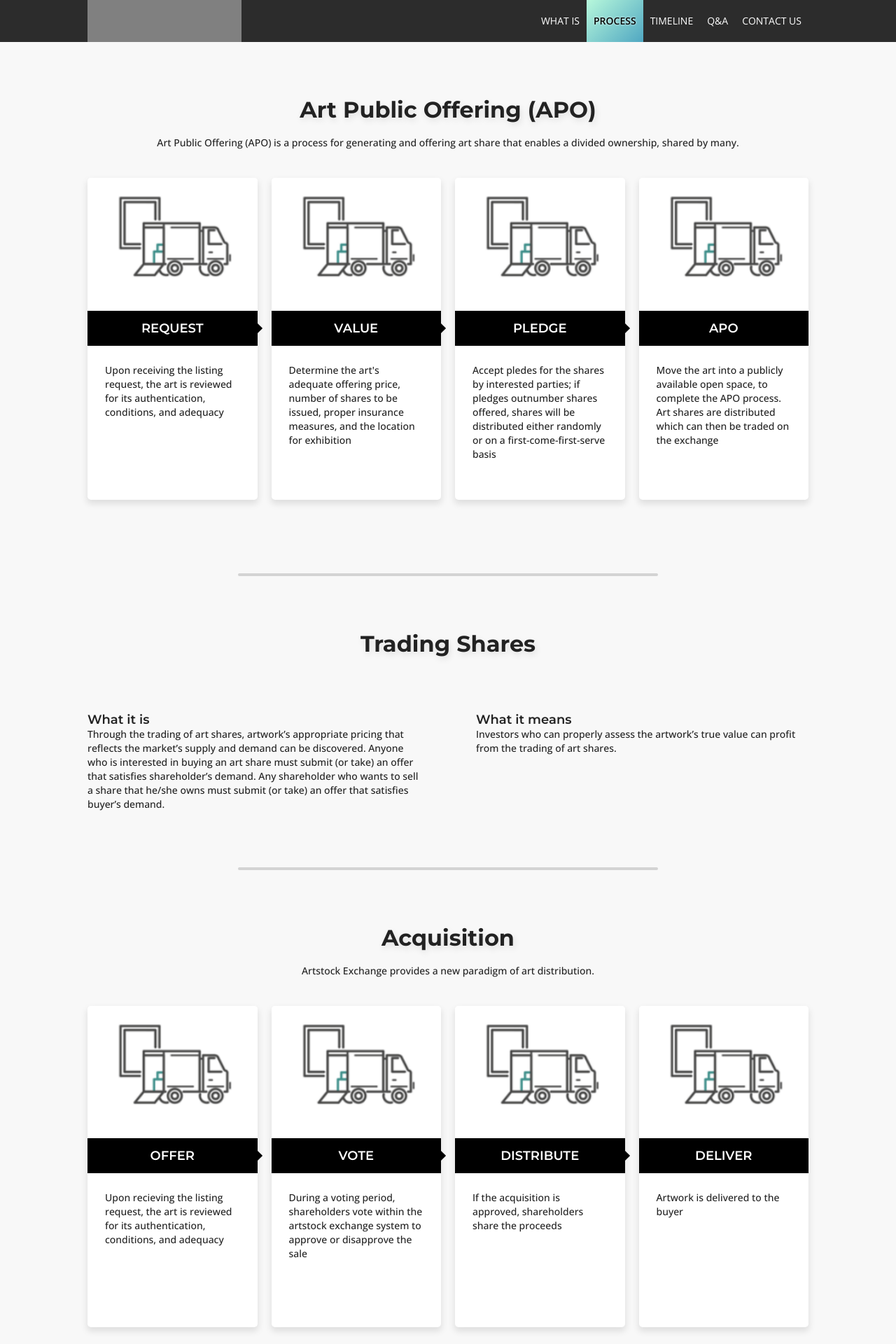
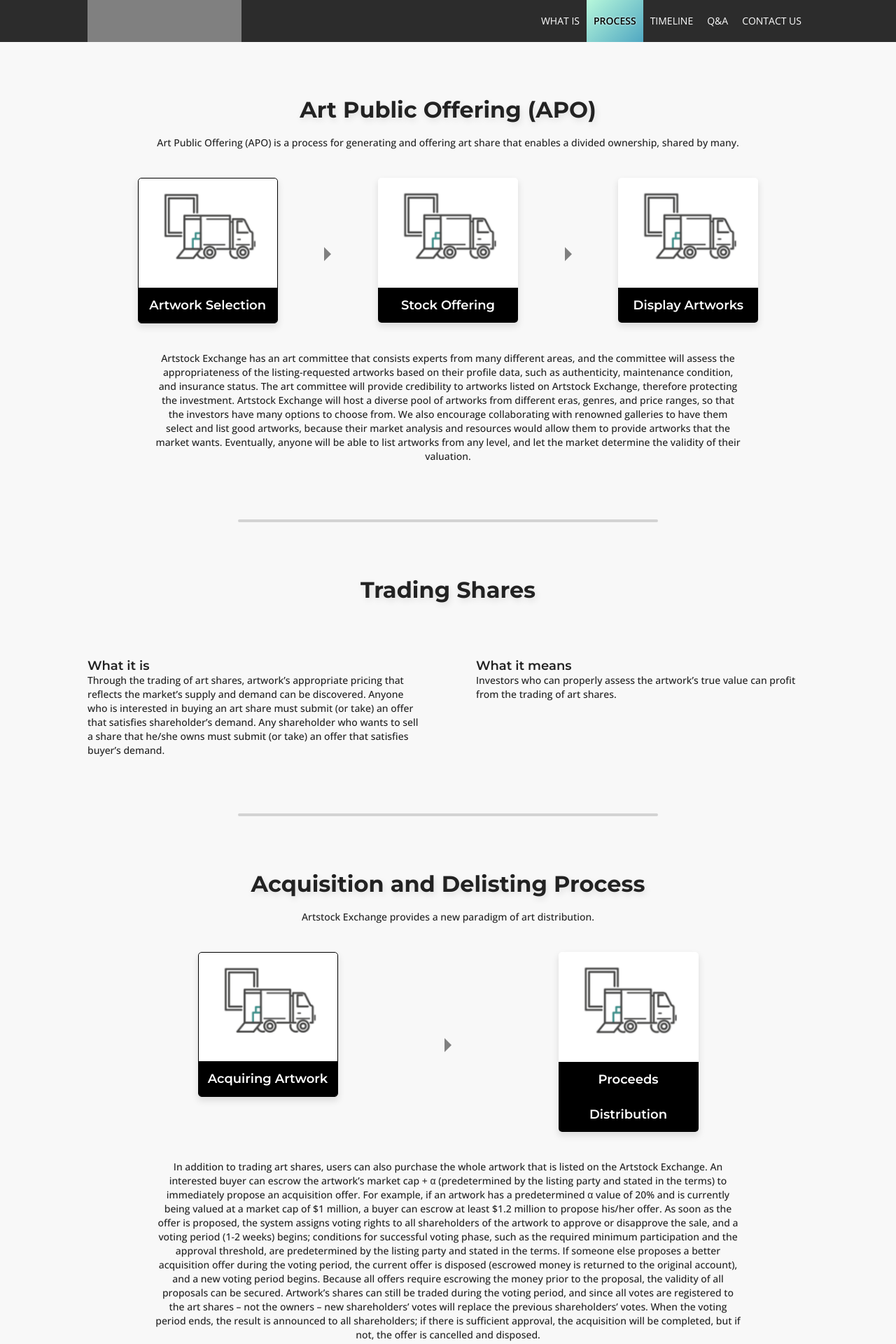
Before and after one commit to volgorean/artstock, a Jekyll site: the page built from tech.html, in a window 1280 px wide. Shown: the top 1920 px of the page at 70% size. Built offline with Jekyll 4.4.1, drawn with Linux system fonts in a browser that asks for light colours.

Commit message:
updated steps

```diff
--- a/_config.yml
+++ b/_config.yml
@@ -8,6 +8,8 @@ url: "" # the base hostname & protocol for your site, e.g. http://example.com
 collections:
 - faqs
 - cases
+- APO_steps
+- acquisition_steps
 
 baseurl: /artstock
 
--- a/_data/valuation.yml
+++ /dev/null
@@ -1,17 +0,0 @@
-# should be 4 steps
-
-- label: REQUEST
-  graphic: images/step_graphic.png
-  text: Upon receiving the listing request, the art is reviewed for its authentication, conditions, and adequacy
-
-- label: VALUE
-  graphic: images/step_graphic.png
-  text: Determine the art's adequate offering price, number of shares to be issued, proper insurance measures, and the location for exhibition
-
-- label: PLEDGE
-  graphic: images/step_graphic.png
-  text: Accept pledes for the shares by interested parties; if pledges outnumber shares offered, shares will be distributed either randomly or on a first-come-first-serve basis
-
-- label: APO
-  graphic: images/step_graphic.png
-  text: Move the art into a publicly available open space, to complete the APO process. Art shares are distributed which can then be traded on the exchange
--- a/css/index.scss
+++ b/css/index.scss
@@ -1,82 +1,8 @@
 ---
 ---
 
-.home {
-  padding-bottom: 0;
-  // background: lightgray;
-  background-image: linear-gradient(-225deg, #B7F8DB 0%, #50A7C2 100%);
-
-  .intro {
-    max-width: 720px;
-    margin: 0 auto;
-    padding: 80px 0;
-    padding-top: 30px;
-    text-align: center;
-
-    h2 {
-      font: 400 34px/40px 'Montserrat', sans-serif;
-    }
-    p {
-      font: 400 16px/22px 'Montserrat', sans-serif;
-      text-align: center;
-      color: #333B3B;
-    }
-    @media(max-width: 640px) {
-      h2 { font: 400 28px/34px 'Montserrat', sans-serif; }
-      p { font: 400 12px/18px 'Montserrat', sans-serif; }
-    }
-    @media(max-width: 340px) {
-      h2 { font: 400 22px/28px 'Montserrat', sans-serif; }
-      p { font: 400 10px/14px 'Montserrat', sans-serif; }
-    }
-  }
-  > .flex-shrink { z-index: 400; }
-
-  #video {
-    width: 960px;
-    max-width: 100%;
-    margin: 0 auto;
-    background: gray;
-  }
-  #video:before {
-    display: block;
-    content: "";
-    width: 100%;
-    padding-top: 56.25%;
-  }
-  .gradient {
-    width: 100%;
-    height: 100px;
-    margin-top: -80px;
-    border-top: 1px solid lightgray;
-    background: linear-gradient(to bottom, lightgray, #F8F8F8);
-  }
-}
-
-
-/***********************/
-/* logos section */
-/***********************/
-
-#logos {
-  width: 100%;
-  padding: 20px 0;
-
-  .flexi-i {
-    padding: 0 10px;
-  }
-  .t-logo {
-    width: 100%;
-    max-width: 180px;
-    height: 40px;
-    margin: 0 auto;
-    background-size: contain;
-    background-repeat: no-repeat;
-    background-position: center;
-    filter: grayscale(100%);
-    background-image: url(../images/paypal.png);
-  }
-  .t-logo.paypal { background-image: url(../images/paypal.png); }
+#background {
+  text-align: center;
 }
 
 /***********************/
--- a/css/tech.scss
+++ b/css/tech.scss
@@ -113,15 +113,14 @@
 /***********************/
 
 .steps {
-  column-count: 4;
-  column-gap: 20px;
-
-  > .step {
-    break-inside: avoid;
+  .step {
+    width: 200px;
+    margin: 0 auto;
     border-radius: 5px;
+    overflow: hidden;
     background: white;
-    margin-bottom: 25px;
     box-shadow: 0px 5px 10px 1px rgba(0,0,0,0.1);
+    cursor: pointer;
 
     .graphic {
       width: 100%;
@@ -134,33 +133,29 @@
       background: black;
       color: white;
     }
-    .text {
-      padding: 25px;
-      min-height: 220px;
+    &.active {
+      border: 1px solid black;
     }
   }
-  > .step:not(:last-child) {
-    .label::after {
-      position: absolute;
-      content: "";
-      width: 10px;
-      height: 10px;
-      right: -5px;
-      top: calc(50% - 5px);
-      background: black;
-      transform: rotate(45deg);
-    }
-    @media(max-width: 960px) { .label::after { display: none; }}
-  }
-  @media(max-width: 960px) {
-    column-count: 2;
+  > div:not(:last-child)::after {
+    position: absolute;
+    content: "";
+    width: 0;
+    height: 0;
+    right: -5px;
+    top: calc(50% - 5px);
 
-    width: 540px;
-    max-width: 100%;
-    margin: 0 auto;
-  }
-  @media(max-width: 480px) {
-    column-count: 1;
-    width: 240px;
+    border-top: 10px solid transparent;
+    border-bottom: 10px solid transparent;
+    border-left: 10px solid gray;
   }
 }
+.step-content {
+  width: 840px;
+  margin: 0 auto;
+  padding-top: 40px;
+  text-align: center;
+
+  >div {display: none;}
+  >div.active {display: block;}
+}
--- a/tech.html
+++ b/tech.html
@@ -10,18 +10,45 @@ name: tech
 
     <p>Art Public Offering (APO) is a process for generating and offering art share that enables a divided ownership, shared by many.</p>
 
-    <div class="steps">
-      {% for s in site.data.valuation %}
-        <div class="step">
+    <div class="steps flexi-c r">
+      {% for s in site.APO_steps %}
+        {% if forloop.first==true %}{% assign active=' active' %}{% else %}{% assign active='' %}{% endif %}
+
+        <div class="flexi-i">
+          <div class="apoLink step{{active}}" onClick="activeAPO(this)" data-label="s_{{s.label | handleize}}">
             <img src="{{s.graphic}}" class="graphic">
             <h4 class="label">{{s.label}}</h4>
-          <div class="text">
-            <p>{{s.text}}</p>
           </div>
         </div>
       {% endfor %}
     </div>
+
+    <div class="step-content" id="apoTexts">
+      {% for s in site.APO_steps %}
+        {% if forloop.first==true %}{% assign active=' active' %}{% else %}{% assign active='' %}{% endif %}
+
+        <div class="{{active}}" id="s_{{s.label | handleize}}">
+          {{s.content}}
         </div>
+      {% endfor %}
+    </div>
+  </div>
+
+  <script type="text/javascript">
+    function activeAPO(what) {
+      Array.from(document.getElementsByClassName("apoLink"))
+      .forEach(function(link) {
+        link.classList.remove("active")
+      })
+      what.classList.add("active")
+
+      Array.from(document.getElementById("apoTexts").children)
+      .forEach(function(text) {
+        text.classList.remove("active")
+      })
+      document.getElementById(what.dataset.label).classList.add("active")
+    }
+  </script>
 </section>
 
 <div class="h-line"><div></div></div>
@@ -50,22 +77,49 @@ name: tech
 
 <section id="acquisition">
   <div class="flex-shrink">
-    <h2 class="s-title">Acquisition</h2>
+    <h2 class="s-title">Acquisition and Delisting Process</h2>
 
     <p>Artstock Exchange provides a new paradigm of art distribution.</p>
 
-    <div class="steps">
-      {% for s in site.data.winwin %}
-        <div class="step">
+    <div class="steps flexi-c r">
+      {% for s in site.acquisition_steps %}
+        {% if forloop.first==true %}{% assign active=' active' %}{% else %}{% assign active='' %}{% endif %}
+
+        <div class="flexi-i">
+          <div class="acqLink step{{active}}" onClick="activeAcq(this)" data-label="s_{{s.label | slugify}}">
             <img src="{{s.graphic}}" class="graphic">
             <h4 class="label">{{s.label}}</h4>
-          <div class="text">
-            <p>{{s.text}}</p>
           </div>
         </div>
       {% endfor %}
     </div>
+
+    <div class="step-content" id="acqTexts">
+      {% for s in site.acquisition_steps %}
+        {% if forloop.first==true %}{% assign active=' active' %}{% else %}{% assign active='' %}{% endif %}
+
+        <div class="{{active}}" id="s_{{s.label | slugify}}">
+          {{s.content}}
         </div>
+      {% endfor %}
+    </div>
+  </div>
+
+  <script type="text/javascript">
+    function activeAcq(what) {
+      Array.from(document.getElementsByClassName("acqLink"))
+      .forEach(function(link) {
+        link.classList.remove("active")
+      })
+      what.classList.add("active")
+
+      Array.from(document.getElementById("acqTexts").children)
+      .forEach(function(text) {
+        text.classList.remove("active")
+      })
+      document.getElementById(what.dataset.label).classList.add("active")
+    }
+  </script>
 </section>
 
 <section id="cases">
@@ -78,29 +132,24 @@ name: tech
       <div class="flexi-i sidebar">
         <ul id="caseLinks">
           {% for c in site.cases %}
-            {% if forloop.first == true %}
-              <li onclick="activeCase(this)" data-name="c_{{c.name | handleize}}" class="active">{{c.name}}</li>
-            {% else %}
-              <li onclick="activeCase(this)" data-name="c_{{c.name | handleize}}">{{c.name}}</li>
-            {% endif %}
+            {% if forloop.first==true %}{% assign active=' active' %}{% else %}{% assign active='' %}{% endif %}
+
+            <li onclick="activeCase(this)" data-name="c_{{c.name | handleize}}" class="{{active}}">{{c.name}}</li>
           {% endfor %}
         </ul>
       </div>
 
       <div class="flexi-i" id="caseTexts">
         {% for c in site.cases %}
-          {% if forloop.first == true %}
-            <div class="case active" id="c_{{c.name | handleize}}">
-          {% else %}
-            <div class="case" id="c_{{c.name | handleize}}">
-          {% endif %}
+          {% if forloop.first==true %}{% assign active=' active' %}{% else %}{% assign active='' %}{% endif %}
+
+          <div class="case{{active}}" id="c_{{c.name | handleize}}">
             <h5>{{c.name}}</h5>
             {{c.content}}
           </div>
         {% endfor %}
       </div>
   </div>
-</section>
 
   <script type="text/javascript">
     function activeCase(what) {
@@ -117,3 +166,4 @@ name: tech
       document.getElementById(what.dataset.name).classList.add("active")
     }
   </script>
+</section>
```
Also changed, not shown: _APO_steps/01.md (added, +5 -0 lines), _APO_steps/02.md (added, +5 -0 lines), _APO_steps/03.md (added, +5 -0 lines), _acquisition_steps/01.md (added, +5 -0 lines), _acquisition_steps/02.md (added, +5 -0 lines), index.html (+17 -9 lines). Lines whose indentation alone changed are shown as unchanged.
